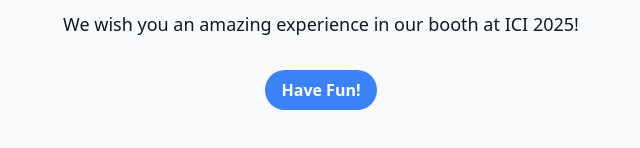
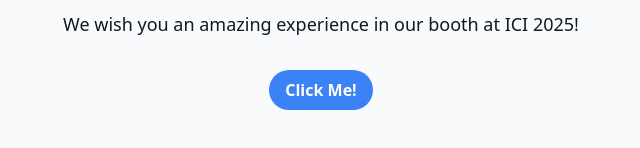
Before and after one commit to infinisiasumbersemesta/ici2025, a plain HTML site: page index.html in a window 1280 px wide. Shown: the part 176-324 px from the top of the page, 319-959 px from the left. Drawn offline with nearby package versions, Linux system fonts and the light colour scheme.

Commit message:
index.html
updated button name

```diff
--- a/index.html
+++ b/index.html
@@ -23,7 +23,7 @@
         onclick="window.location.href='https://www.instagram.com/reel/DJTxrAYJDv9/?utm_source=ig_web_copy_link&igsh=MzRlODBiNWFlZA=='"
         class="bg-blue-500 hover:bg-blue-700 text-white font-bold py-2 px-4 rounded-full mb-8"
       >
-        Have Fun!
+        Click Me!
       </button>
     </div>
   </div>
```
